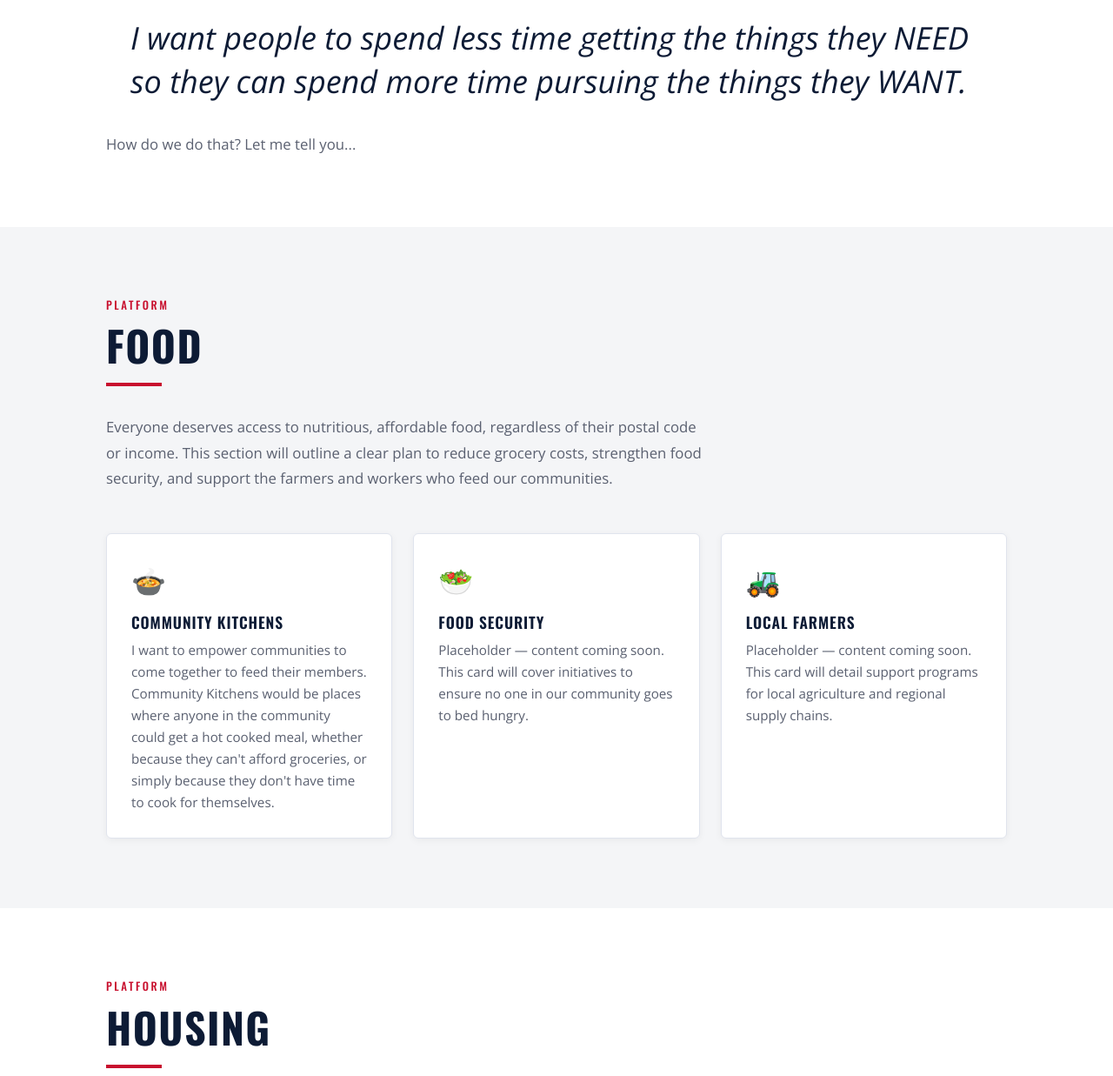
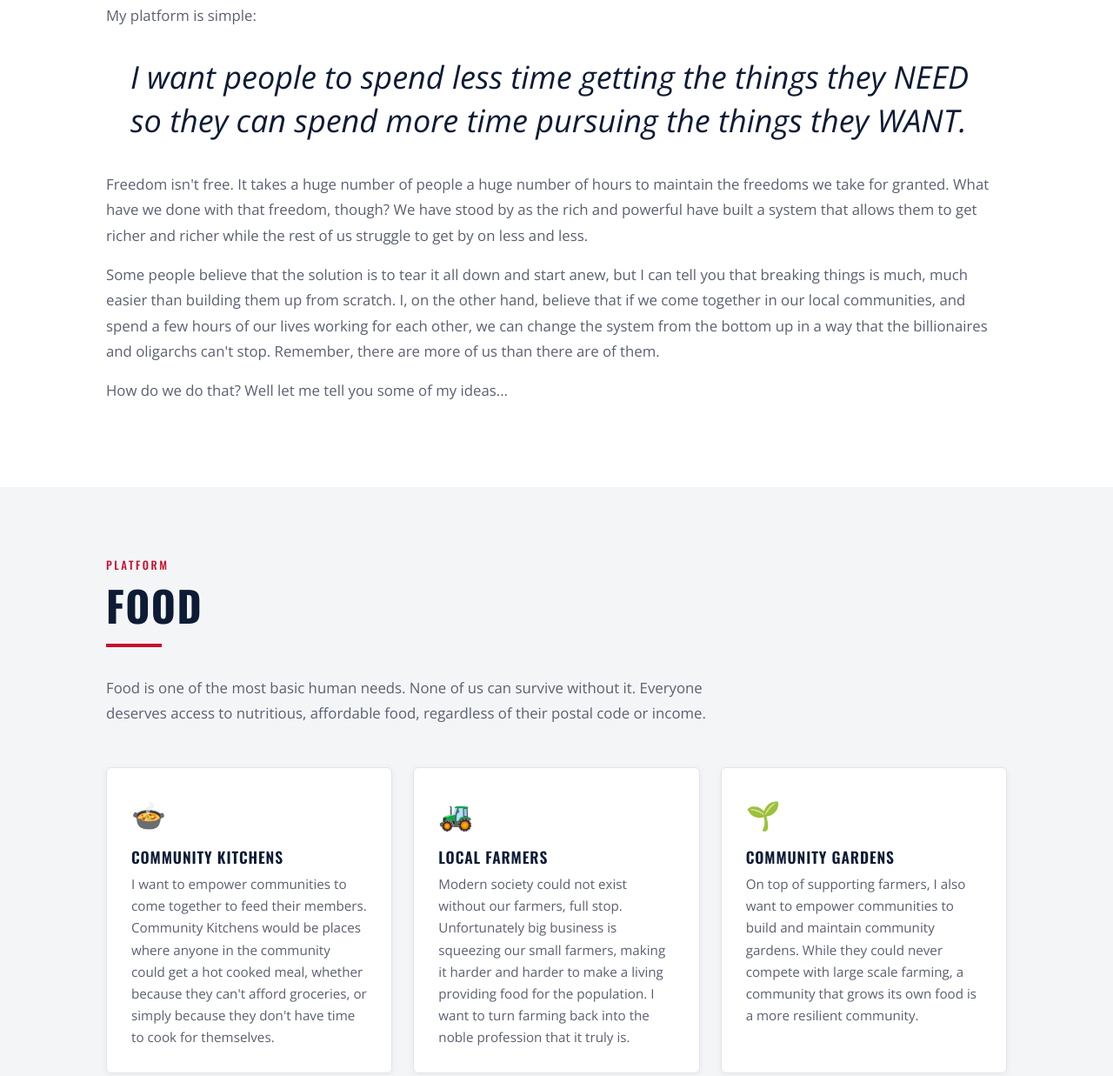
Before and after one commit to trevonromanuik/trevonromanuik.com, an Astro site: page / in a window 1280 px wide. Shown: the part 1030-2267 px from the top of the page at 87% size. Built offline with nearby package versions, Linux system fonts and the light colour scheme; Astro itself is replaced by a stand-in of ours.

Commit message:
filled out remaining placeholder content

```diff
--- a/src/components/Elections.astro
+++ b/src/components/Elections.astro
@@ -1,15 +1,15 @@
 ---
 import PolicySection from '@/components/PolicySection.astro';
-import type { PolicyCard } from '@/lib/types';
+import type {PolicyCard} from '@/lib/types';
 
 interface Props {
   alt?: boolean;
 }
 
-const { alt = false } = Astro.props;
+const {alt = false} = Astro.props;
 
 const title = "Elections";
-const intro = "A democracy only works when every vote counts equally. This section will champion reforms that make elections fairer, more representative, and accessible to all — so that the people doing the choosing actually reflect the people being governed.";
+const intro = "A democracy only works when every vote counts equally. If we truly want to change the trajectory we are on as a society, then on of the biggest things we can do is to change how elections are run.";
 const cards: PolicyCard[] = [
   {
     icon: '🗳️',
@@ -19,7 +19,7 @@ const cards: PolicyCard[] = [
   {
     icon: '💰',
     title: 'Campaign Finance',
-		text: "No more private funding of political campaigns. Instead, each voter should get a set amount of money to donate to the campaign of their choosing. Having more money to spend shouldn't let someone buy an election.",
+    text: "No more private funding of political campaigns. Instead, each voter should get a set amount of money to donate to the campaign of their choosing. Having more money to spend shouldn't let someone choose the winner.",
   },
   {
     icon: '✅',
--- a/src/components/Food.astro
+++ b/src/components/Food.astro
@@ -1,15 +1,15 @@
 ---
 import PolicySection from '@/components/PolicySection.astro';
-import type { PolicyCard } from '@/lib/types';
+import type {PolicyCard} from '@/lib/types';
 
 interface Props {
   alt?: boolean;
 }
 
-const { alt = false } = Astro.props;
+const {alt = false} = Astro.props;
 
 const title = "Food";
-const intro = "Everyone deserves access to nutritious, affordable food, regardless of their postal code or income. This section will outline a clear plan to reduce grocery costs, strengthen food security, and support the farmers and workers who feed our communities.";
+const intro = "Food is one of the most basic human needs. None of us can survive without it. Everyone deserves access to nutritious, affordable food, regardless of their postal code or income.";
 const cards: PolicyCard[] = [
   {
     icon: '🍲',
@@ -17,16 +17,16 @@ const cards: PolicyCard[] = [
     text: 'I want to empower communities to come together to feed their members. Community Kitchens would be places where anyone in the community could get a hot cooked meal, whether because they can\'t afford groceries, or simply because they don\'t have time to cook for themselves.',
   },
   {
-		icon: '🥗',
-		title: 'Food Security',
-		text: 'Placeholder — content coming soon. This card will cover initiatives to ensure no one in our community goes to bed hungry.',
+    icon: '🚜',
+    title: 'Local Farmers',
+    text: 'Modern society could not exist without our farmers, full stop. Unfortunately big business is squeezing our small farmers, making it harder and harder to make a living providing food for the population. I want to turn farming back into the noble profession that it truly is.',
   },
   {
-		icon: '🚜',
-		title: 'Local Farmers',
-		text: 'Placeholder — content coming soon. This card will detail support programs for local agriculture and regional supply chains.',
+    icon: '🌱',
+    title: 'Community Gardens',
+    text: 'On top of supporting farmers, I also want to empower communities to build and maintain community gardens. While they could never compete with large scale farming, a community that grows its own food is a more resilient community.',
   },
 ];
 ---
 
-<PolicySection alt={alt} title={title} intro={intro} cards={cards} />
+<PolicySection alt={alt} title={title} intro={intro} cards={cards}/>
--- a/src/components/Healthcare.astro
+++ b/src/components/Healthcare.astro
@@ -1,30 +1,30 @@
 ---
 import PolicySection from '@/components/PolicySection.astro';
-import type { PolicyCard } from '@/lib/types';
+import type {PolicyCard} from '@/lib/types';
 
 interface Props {
   alt?: boolean;
 }
 
-const { alt = false } = Astro.props;
+const {alt = false} = Astro.props;
 
 const title = "Healthcare";
-const intro = "Getting sick shouldn't mean going broke. This section will present a roadmap to make quality healthcare accessible and affordable for every person — from routine check-ups to prescription coverage to mental health support.";
+const intro = "Getting sick shouldn't mean going broke. The reality, though, is that there are people that make money off of you being sick. Think about it - what is more profitable? Curing cancer? Or selling someone cancer drugs month after month? Healthcare, more than anything, should be about people, not profit.";
 const cards: PolicyCard[] = [
   {
-		icon: '🩺',
+    icon: '🌐',
     title: 'Universal Coverage',
-		text: 'Placeholder — content coming soon. This card will make the case for healthcare as a right, not a privilege tied to employment.',
+    text: 'The worst thing we could do to our healthcare system is split it into two tiers: one for the haves, and one for the have nots. A single-payer system collectively gives us the best leverage for bringing healthcare costs down and ensuring that everyone gets equal treatment, regardless of how much money they have. I would do everything in my power to make sure that our healthcare system does not get privatized.',
   },
   {
-		icon: '💊',
-		title: 'Drug Pricing',
-		text: 'Placeholder — content coming soon. This card will outline measures to bring the cost of prescription drugs under control.',
+    icon: '🩺',
+    title: 'Community Doctors',
+    text: 'It is much, much cheaper to treat a health problem earlier than later. Unfortunately not everyone has easy access to local healthcare. I would push to provide grants to send people to medical school and increase our total number of doctors, with the requirement that they return and serve their local communities for a small number of years after graduating.',
   },
   {
     icon: '🧠',
     title: 'Mental Health',
-		text: 'Placeholder — content coming soon. This card will advocate for treating mental health care with the same urgency as physical health care.',
+    text: 'We are living through a mental health crisis. Social media didn\'t help, and A.I. is about to make everything much, much worse. I know it won\'t solve every problem, but I genuinely believe that connecting people and giving them purpose in their communities, offline and in the real world, is one way to fight back.',
   },
 ];
 ---
--- a/src/components/Hero.astro
+++ b/src/components/Hero.astro
@@ -5,8 +5,7 @@
 <section id="top" class="hero">
 	<div class="hero__bg" aria-hidden="true"></div>
 	<div class="hero__content container">
-		<p class="hero__eyebrow">A vision for a better tomorrow</p>
-		<h1 class="hero__title">Freedom<br />isn't free</h1>
+		<h1 class="hero__title">Freedom<br/>isn't free</h1>
 		<p class="hero__subtitle">but it doesn't have to cost that much</p>
 	</div>
 	<div class="hero__scroll-hint" aria-hidden="true">↓</div>
--- a/src/components/Housing.astro
+++ b/src/components/Housing.astro
@@ -1,15 +1,20 @@
 ---
 import PolicySection from '@/components/PolicySection.astro';
-import type { PolicyCard } from '@/lib/types';
+import type {PolicyCard} from '@/lib/types';
 
 interface Props {
   alt?: boolean;
 }
 
-const { alt = false } = Astro.props;
+const {alt = false} = Astro.props;
 const title = "Housing";
-const intro = "A stable home is the foundation of a stable life. This section will lay out a concrete strategy to make housing more affordable, protect renters from exploitation, and open the door of homeownership to more families.";
+const intro = "A stable home is the foundation of a stable life. Unfortunately owning a home is now a dream that a lot of people will never be able to achieve. We need to fundamentally rethink how we value and distribute shelter in our society.";
 const cards: PolicyCard[] = [
+  {
+    icon: '🏡',
+    title: 'Community Housing Funds',
+    text: 'Private development is the reason we have eight-plexes going up with no plans for parking - it is the best return on their investment. Instead, I would empower communities to come together to buy up properties so they could decide what their community needs most.',
+  },
   {
     icon: '🏘️',
     title: 'Property Tax Multiplier',
@@ -17,13 +22,8 @@ const cards: PolicyCard[] = [
   },
   {
     icon: '🔑',
-		title: 'Tenant Protections',
-		text: 'Placeholder — content coming soon. This card will outline fair renter rights, anti-gouging measures, and eviction reform.',
-	},
-	{
-		icon: '🏡',
-		title: 'Community Housing Funds',
-		text: 'Private development is the reason we have eight-plexes going up with no plans for parking - it is the best return on their investment. Instead, I would empower communities to come together to buy up properties so they could decide what their community needs most.',
+    title: 'Rent-To-Own',
+    text: 'With the introduction of a property tax multiplier, some property owners will be looking to offload their extra rental properties. I want to build a system whereby a portion of the rent paid every month goes towards eventually owning the property, easing that transition.',
   },
 ];
 ---
--- a/src/components/Introduction.astro
+++ b/src/components/Introduction.astro
@@ -3,23 +3,41 @@ interface Props {
   alt?: boolean;
 }
 
-const { alt = false } = Astro.props;
+const {alt = false} = Astro.props;
 ---
 
-<section id="intro" class:list={['section', { 'section--alt': alt }]}>
+<section id="intro" class:list={['section', {'section--alt': alt}]}>
   <div class="container">
     <div>
       <h2 class="section-title">Introduction</h2>
       <div class="section-accent"></div>
     </div>
     <p class="intro__body">
-      Something something work hard play hard
+      My name is Trevon Romanuik. I was born and raised in Edmonton, and I am a software developer by trade.
+    </p>
+    <p class="intro__body">
+      My platform is simple:
     </p>
     <blockquote class="intro__quote">
-      I want people to spend less time getting the things they NEED so they can spend more time pursuing the things they WANT.
+      I want people to spend less time getting the things they NEED so they can spend more time pursuing the things they
+      WANT.
     </blockquote>
     <p class="intro__body">
-      How do we do that? Let me tell you...
+      Freedom isn't free. It takes a huge number of people a huge number of hours to maintain the freedoms we take for
+      granted.
+      What have we done with that freedom, though? We have stood by as the rich and powerful have built a system that
+      allows them to get richer and richer while the rest of us struggle to get by on less and less.
+    </p>
+    <p class="intro__body">
+      Some people believe that the solution is to tear it all down and start anew, but I can tell you that breaking
+      things is much, much easier than building them up from scratch.
+      I, on the other hand, believe that if we come together in our local communities, and spend a few hours of our
+      lives working for each other, we can change the system from the bottom up in a way that the billionaires and
+      oligarchs can't stop.
+      Remember, there are more of us than there are of them.
+    </p>
+    <p class="intro__body">
+      How do we do that? Well let me tell you some of my ideas...
     </p>
   </div>
 </section>
@@ -29,6 +47,7 @@ const { alt = false } = Astro.props;
     color: var(--text-muted);
     font-size: 1.05rem;
     line-height: 1.75;
+    margin: 1rem 0;
   }
 
   .intro__quote {
--- a/src/components/Nav.astro
+++ b/src/components/Nav.astro
@@ -1,5 +1,5 @@
 ---
-import { navItems } from '@/lib/nav';
+import {navItems} from '@/lib/nav';
 ---
 
 <nav class="nav">
@@ -74,8 +74,7 @@ import { navItems } from '@/lib/nav';
     color: rgba(255, 255, 255, 0.8);
     padding: 0.4rem 1rem;
     border-radius: 2px;
-		transition:
-			color 0.2s,
+    transition: color 0.2s,
     background 0.2s;
   }
 
--- a/src/components/PolicySection.astro
+++ b/src/components/PolicySection.astro
@@ -19,7 +19,7 @@ const id = title.toLowerCase();
 			<h2 class="section-title">{title}</h2>
 			<div class="section-accent"></div>
 		</div>
-		<p class="section-intro">{intro}</p>
+    <p class="section-intro">{intro}</p>
 		<div class="policy-grid">
 			{
 				cards.map((card) => (
--- a/src/lib/types.ts
+++ b/src/lib/types.ts
@@ -1,5 +1,5 @@
 export interface PolicyCard {
-	icon: string;
-	title: string;
-	text: string;
+  icon: string;
+  title: string;
+  text: string;
 }
```
Also changed, not shown: src/layouts/Layout.astro (+10 -11 lines), src/lib/nav.test.ts (+2 -2 lines), src/lib/nav.ts (+7 -7 lines), src/pages/index.astro (+7 -7 lines). Lines whose indentation alone changed are shown as unchanged.
